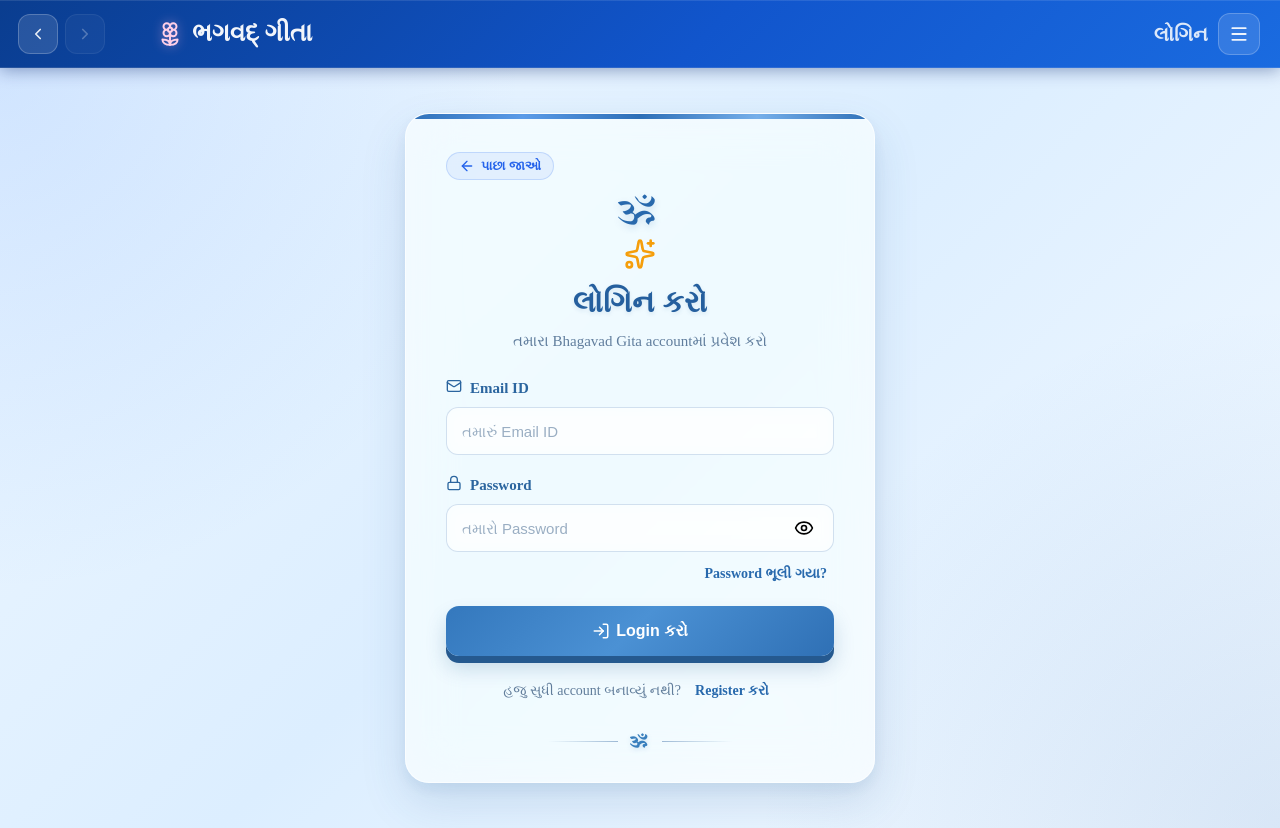
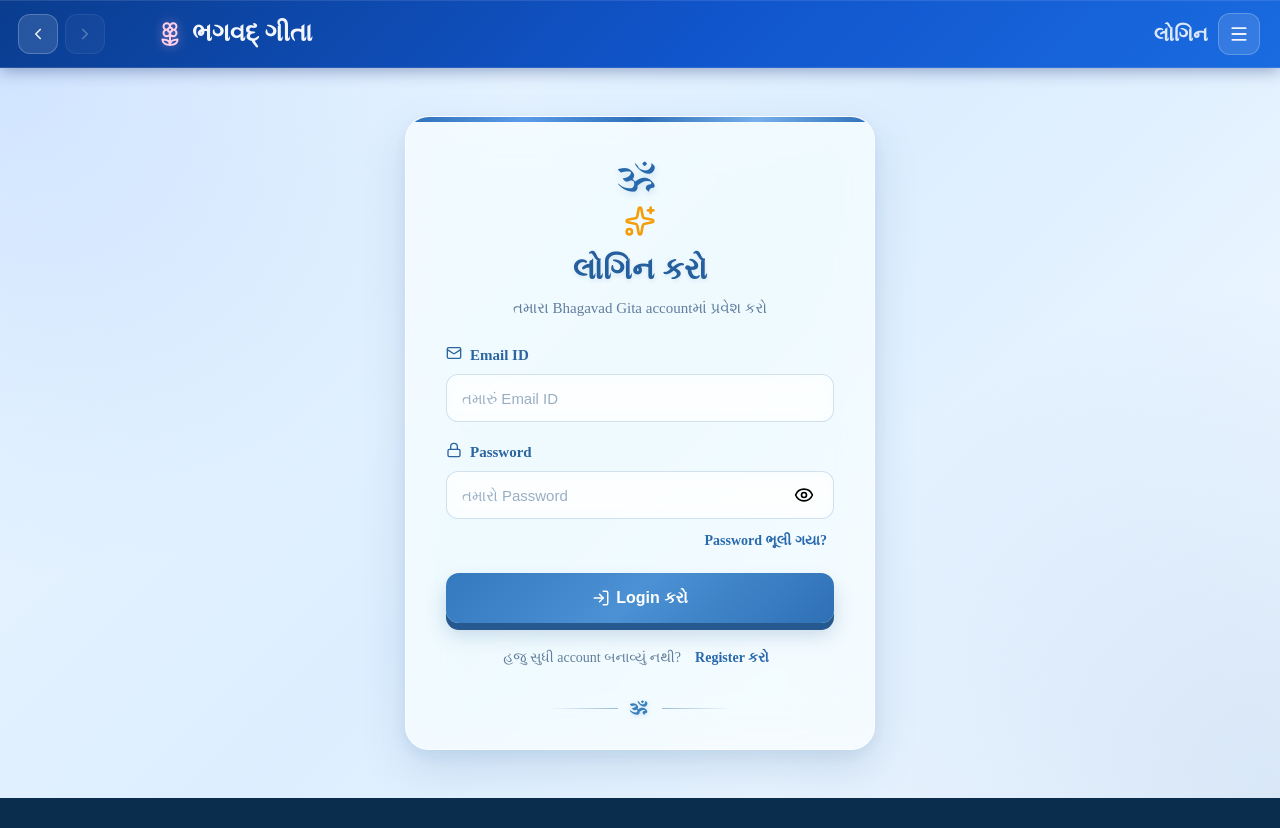
Before and after one commit to aambaliyamanav-star/bhagavad-gita-website, a React (Vite) app in the folder frontend/: page /login in a window 1280 px wide. After the commit the page ends 800 px from the top, so only its background shows below. Built offline with nearby package versions, Linux system fonts and the light colour scheme.

Commit message:
Remove top back button from login card

```diff
--- a/frontend/src/pages/Login.jsx
+++ b/frontend/src/pages/Login.jsx
@@ -1,5 +1,5 @@
 import { useState, useEffect } from "react";
-import { Eye, EyeOff, Lock, Mail, LogIn, Loader2, CheckCircle, AlertCircle, Sparkles, ArrowLeft } from "lucide-react";
+import { Eye, EyeOff, Lock, Mail, LogIn, Loader2, CheckCircle, AlertCircle, Sparkles } from "lucide-react";
 
 import {
   Link,
@@ -296,23 +296,6 @@ setTimeout(() => {
     <main className="auth-page">
 
       <div className="auth-card">
-        {/* BACK BUTTON */}
-        <button
-          type="button"
-          className="auth-back-top-btn"
-          onClick={() => {
-            if (window.history.length > 1) {
-              navigate(-1);
-            } else {
-              navigate("/");
-            }
-          }}
-          title="પાછા જાઓ"
-          aria-label="પાછા જાઓ"
-        >
-          <ArrowLeft size={16} />
-          <span>પાછા જાઓ</span>
-        </button>
 
         {/* =================================================
             HEADER
```
